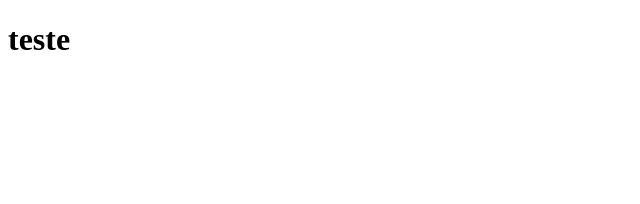
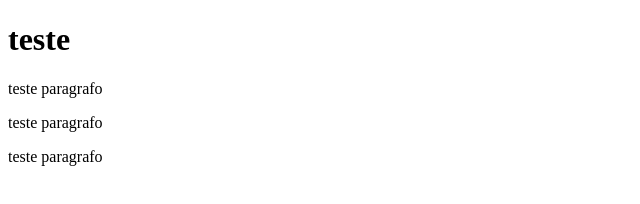
Before and after one commit to mcarreiro2024/projetotestevscode, a plain HTML site: page index.html in a window 1280 px wide. Shown: the whole page, without its empty margins (0-640 px from the left). Drawn offline with Linux system fonts and the light colour scheme.

Commit message:
segunda versao inclusao de paragrafos

```diff
--- a/index.html
+++ b/index.html
@@ -7,5 +7,8 @@
 </head>
 <body>
     <h1>teste</h1>
+    <p>teste paragrafo</p>
+    <p>teste paragrafo</p>
+    <p>teste paragrafo</p>
 </body>
 </html>
```
